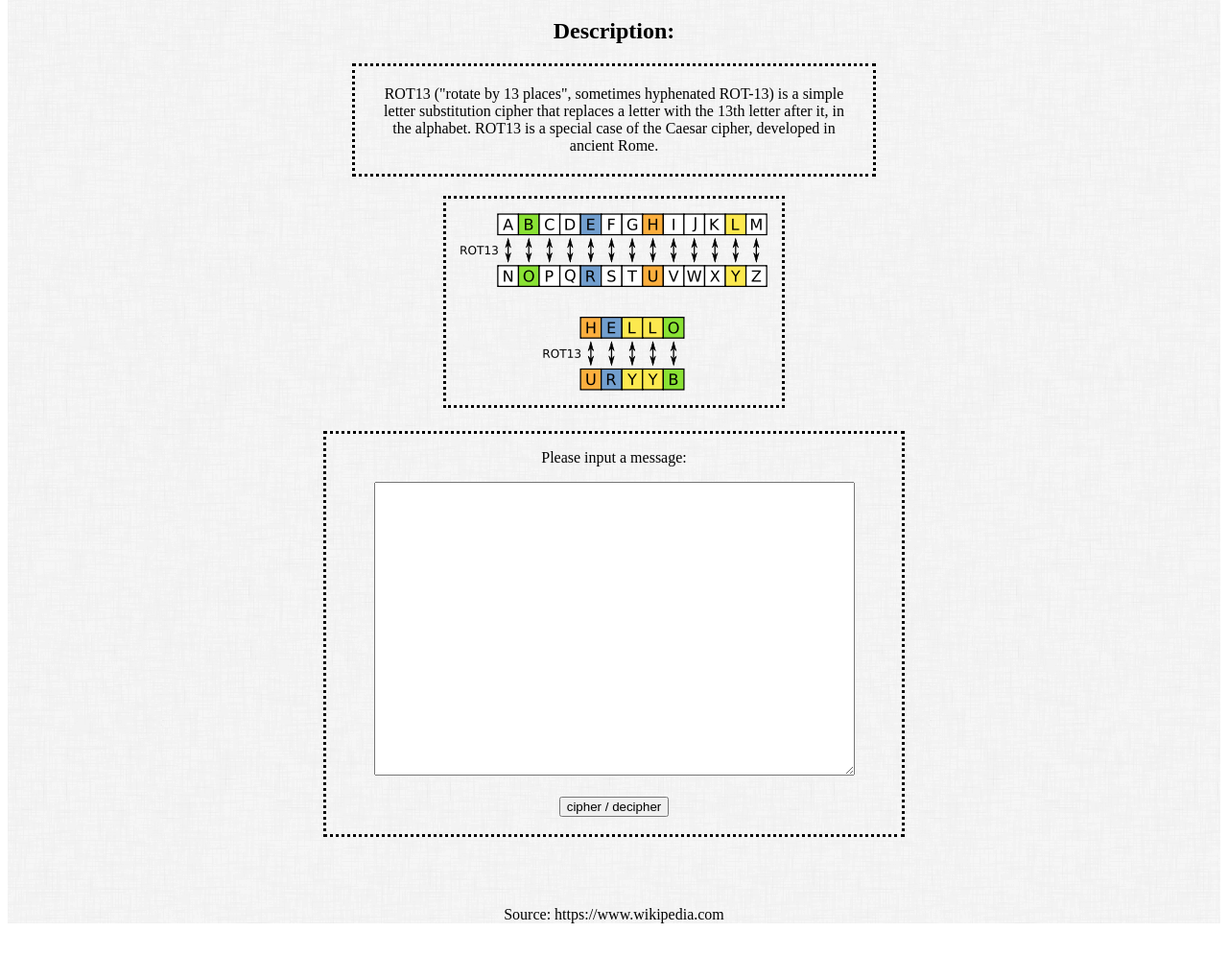
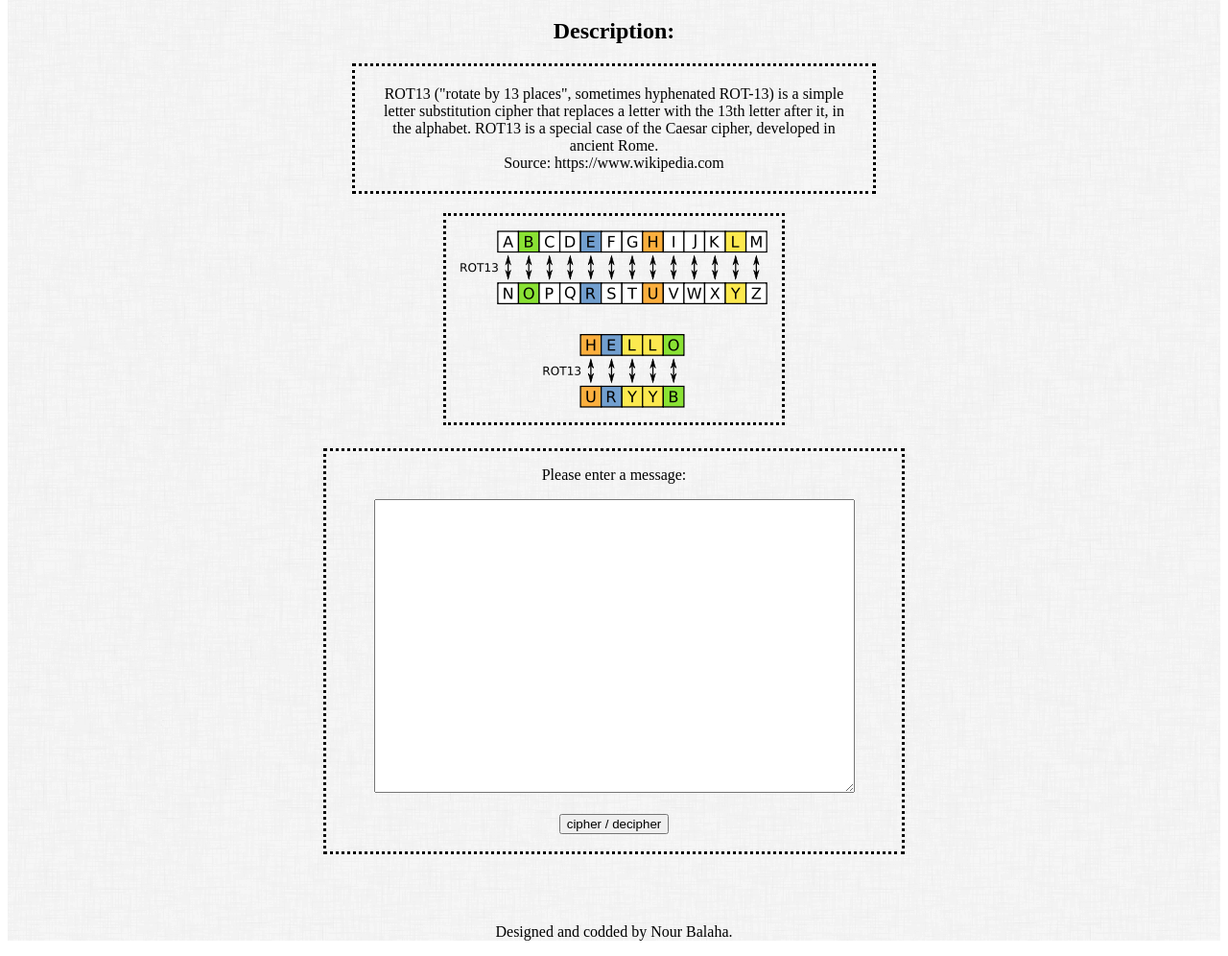
Before and after one commit to mohdbalaha/rot13, a plain HTML site: page index.html in a window 1280 px wide. Shown: the part 67-1063 px from the top of the page at 96% size. Drawn offline with Linux system fonts and the light colour scheme.

Commit message:
Corrected the text

```diff
--- a/index.html
+++ b/index.html
@@ -14,14 +14,15 @@
         <p class='description'>
                 ROT13 ("rotate by 13 places", sometimes hyphenated ROT-13) is a simple
                 letter substitution cipher that replaces a letter with the 13th letter after it, in the alphabet.
-                ROT13 is a special case of the Caesar cipher, developed in ancient Rome.
+                ROT13 is a special case of the Caesar cipher, developed in ancient Rome.<br>
+                Source: https://www.wikipedia.com
             <br>
         </p>
 
         <img class='img' src='./img/ROT13_table.png'>
 
         <div class='form'>
-            <p>Please input a message:</p>
+            <p>Please enter a message:</p>
             <textarea id="text" cols="60" rows="20"></textarea>
             <br>
             <br>
@@ -33,7 +34,7 @@
 
         <br>
         <br>
-        <p>Source: https://www.wikipedia.com</p>
+        <p>Designed and codded by Nour Balaha.</p>
         <script type="text/javascript" src="script.js"></script>
     </div>
 </body>
```
